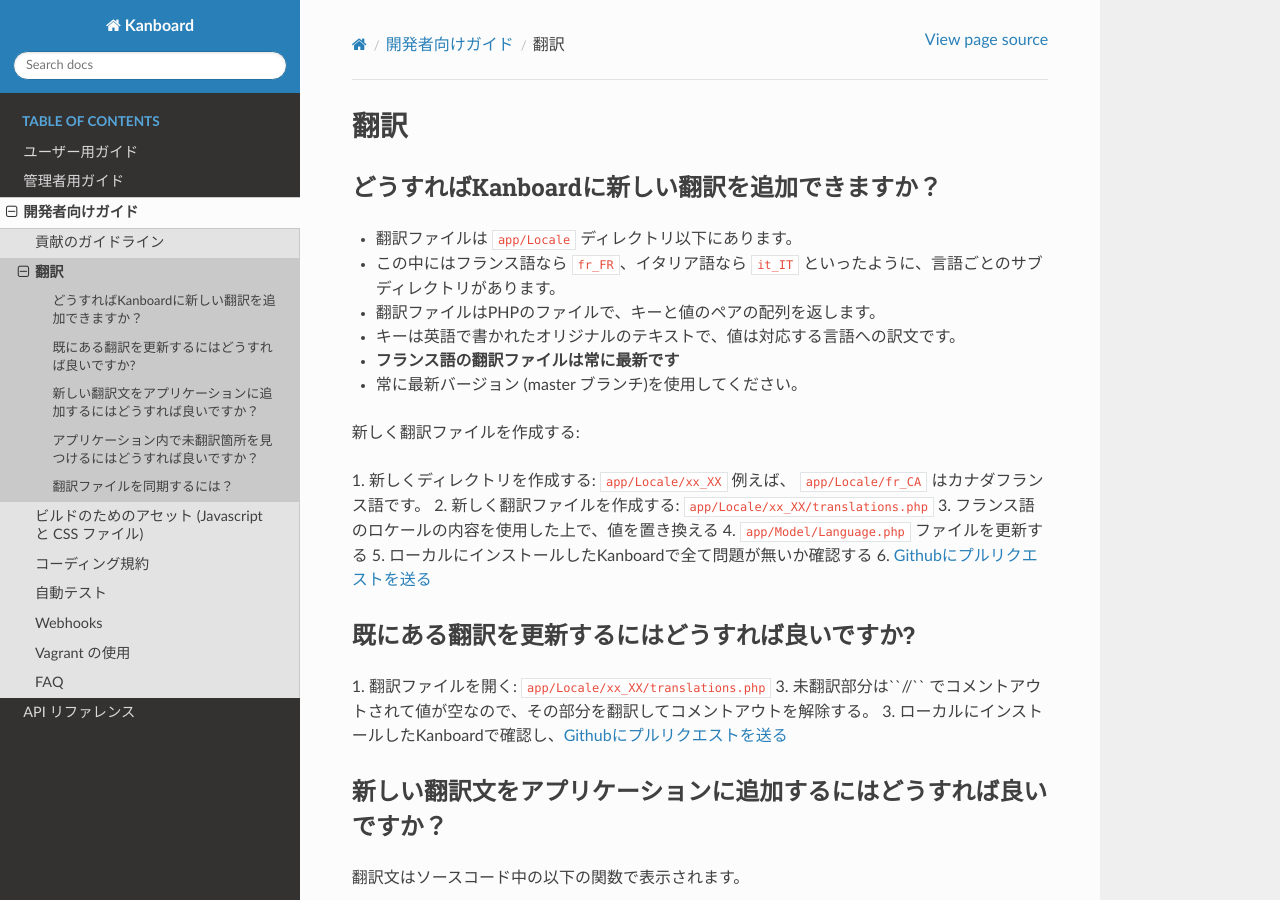
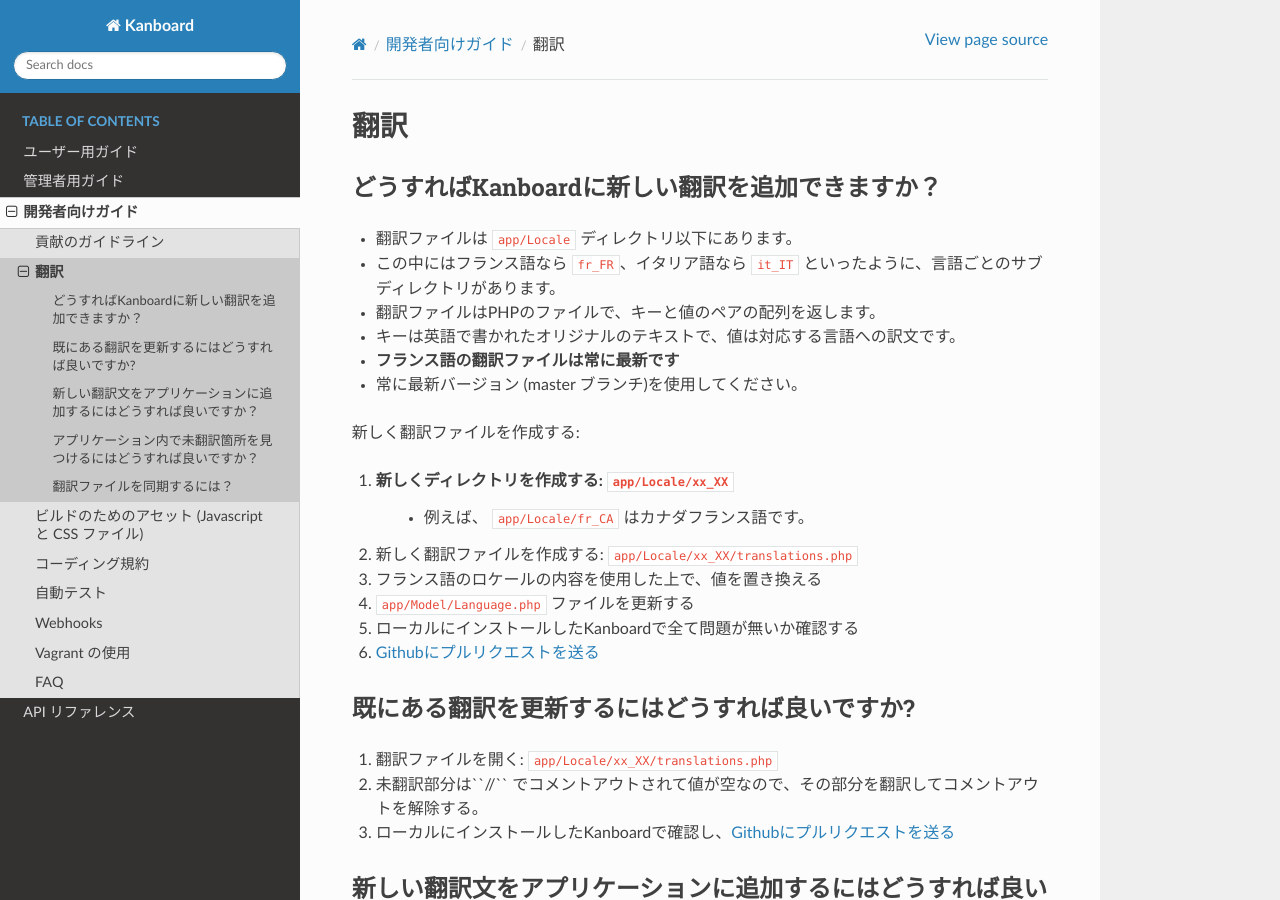
Before and after one commit to sambar-fgfs/Kanboard-documentation-ja, a Sphinx documentation site: the page built from source/developer_guide/translations.rst, in a window 1280 px wide and 900 px high. Built offline with Sphinx 7.4.7 and the Read the Docs theme 2.0.0, drawn with Linux system fonts in a browser that asks for light colours.

Commit message:
Update translations.rst
small fix

```diff
--- a/source/developer_guide/translations.rst
+++ b/source/developer_guide/translations.rst
@@ -16,7 +16,7 @@
 新しく翻訳ファイルを作成する:
 
 1. 新しくディレクトリを作成する: ``app/Locale/xx_XX``
-例えば、 ``app/Locale/fr_CA`` はカナダフランス語です。
+    - 例えば、 ``app/Locale/fr_CA`` はカナダフランス語です。
 2. 新しく翻訳ファイルを作成する: ``app/Locale/xx_XX/translations.php``
 3. フランス語のロケールの内容を使用した上で、値を置き換える
 4. ``app/Model/Language.php`` ファイルを更新する
@@ -27,7 +27,7 @@
 --------------------------------------
 
 1. 翻訳ファイルを開く: ``app/Locale/xx_XX/translations.php``
-3. 未翻訳部分は``//`` でコメントアウトされて値が空なので、その部分を翻訳してコメントアウトを解除する。
+2. 未翻訳部分は``//`` でコメントアウトされて値が空なので、その部分を翻訳してコメントアウトを解除する。
 3. ローカルにインストールしたKanboardで確認し、`Githubにプルリクエストを送る <https://help.github.com/articles/using-pull-requests/>`__
 
 
```
